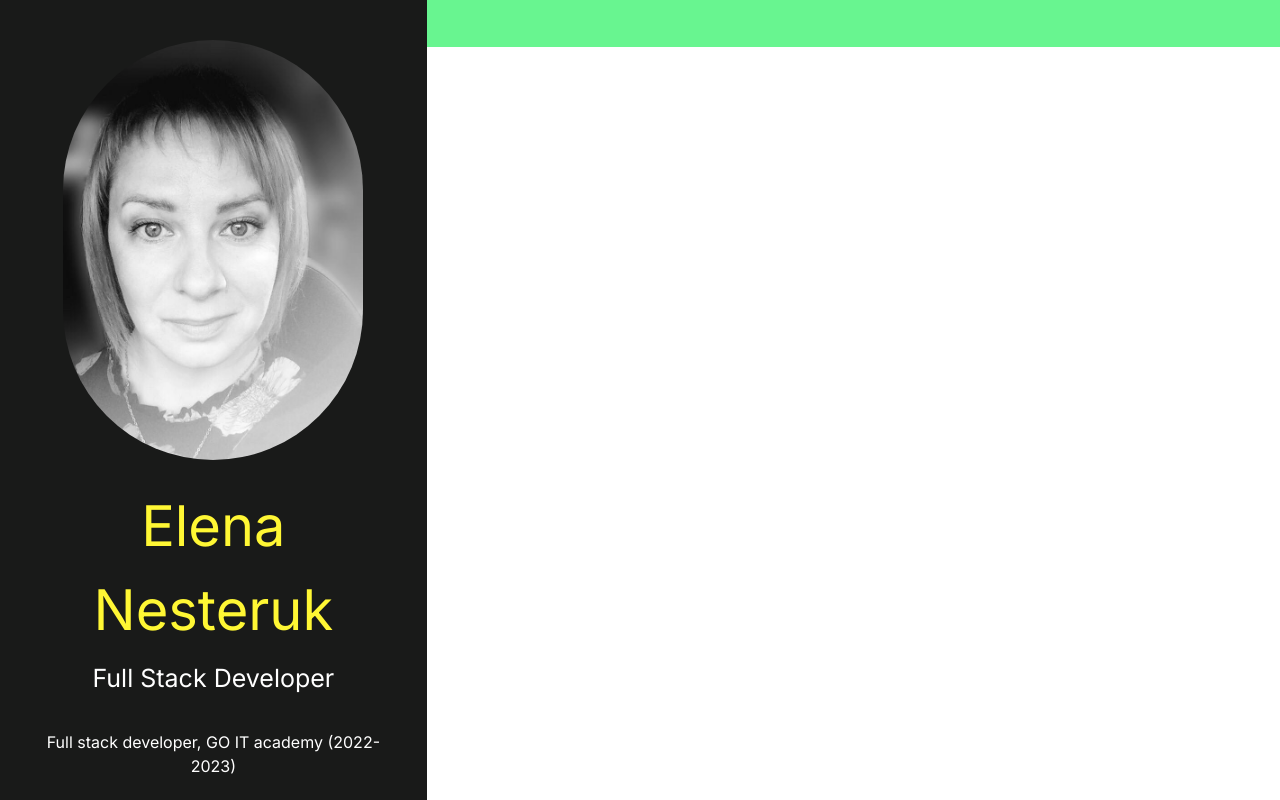
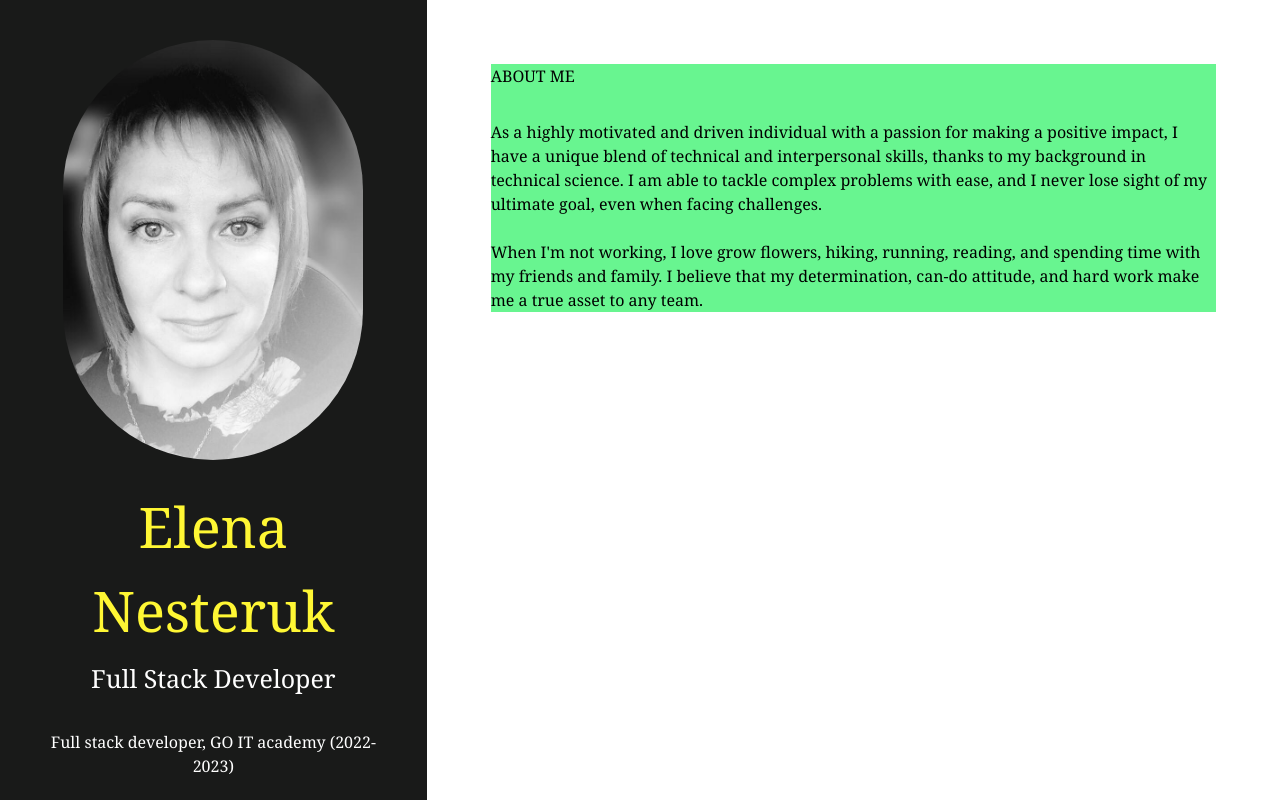
Before and after one commit to pavlena81/nextjs-trainy, a Next.js app: page / in a window 1280 px wide. Built offline with nearby package versions, Linux system fonts and the light colour scheme.

Commit message:
adds sectionAboutMe

```diff
--- /dev/null
+++ b/app/component/about-me.jsx
@@ -0,0 +1,20 @@
+import React, {useId} from 'react';
+
+
+const AboutMe = ({data}) => {
+    const { title, body } = data;
+    const id = useId();
+    return (
+        <div className='mb-10'>
+        <h2 className='mb-8 uppercase'>{title}</h2>
+            {body?.map((el, i) => (
+                <p key={`${id}_${i}`} className='mb-6'>
+                    {el}
+                </p>
+        ))}
+
+    </div>
+    )
+}
+
+export default AboutMe
--- a/app/component/sidebar.jsx
+++ b/app/component/sidebar.jsx
@@ -6,7 +6,7 @@ import {Envelope, Linkedin} from  './icons/'
 const Sidebar = ({ data}) => {
     const {name, role, education, contactLinks} = data;
     return (
-        <div className='bg-black flex flex-col h-screen w-full content-between sm:justify-around sm:w-1/3 sm:fixed'>
+        <div className='bg-black flex flex-col h-auto sm:h-screen w-full content-between sm:justify-around sm:w-1/3 sm:fixed'>
             <div className='text-white text-center flex flex-col p-10 items-center'>
                 <Image
                     priority
--- a/app/layout.tsx
+++ b/app/layout.tsx
@@ -19,9 +19,12 @@ export default function RootLayout({
   return (
     <html lang="en">
 
-      <body className={inter.className}>
+      <body className='flex flex-col sm:flex-row'>
         <Sidebar data={personalData}/>
-        {children}</body>
+        <main className='grow-full p-8 sm:p-16 w-full sm:basis-2/3 ml-auto'>
+          {children}
+        </main>
+      </body>
     </html>
   )
 }
--- a/app/page.jsx
+++ b/app/page.jsx
@@ -1,14 +1,18 @@
-import Image from 'next/image'
+import Image from 'next/image';
+import React from 'react';
+import AboutMe from './component/about-me';
+import { aboutMe } from './data/page-data';
 
 export default function Home() {
   return (
-    <div className='bg-green'>page
-      <Image
+    <div className='bg-green'>
+      {/* <Image
         src='/vercel.svg'
         alt='Vercel Logo'
         className='darc:invert'
-      width={100}
-      height={100}/>
+        width={100}
+        height={100} /> */}
+      <AboutMe data={aboutMe} />
     </div>
   )
 }
```
Also changed, not shown: app/global.css (line endings or trailing spaces).
